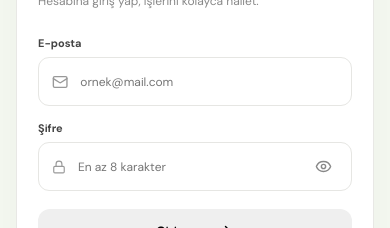
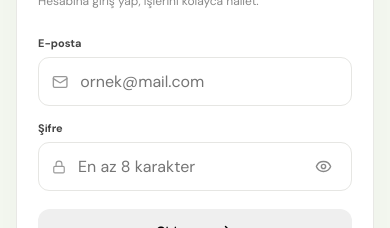
Before and after one commit to arminemaritasyon-sys/Doora, a Next.js app: page /giris in a window 390 px wide. Shown: the part 325-553 px from the top of the page. Built offline with nearby package versions, Linux system fonts and the light colour scheme.

Commit message:
fix: prevent iOS form focus zoom on mobile

```diff
--- a/app/globals.css
+++ b/app/globals.css
@@ -364,3 +364,19 @@ button:disabled{opacity:.55;cursor:not-allowed}
  .task-card,.category-pill,.button,.icon-button{transition:transform .18s ease,box-shadow .18s ease,border-color .18s ease,background .18s ease}
  .category-pill:active{transform:scale(.97)}
 }
+
+
+/* iOS Safari: prevent automatic page zoom when focusing form controls */
+html{-webkit-text-size-adjust:100%;text-size-adjust:100%}
+@media(max-width:650px){
+  input,textarea,select,
+  .task-form input,.task-form textarea,.task-form select,
+  .auth-input input,.search-field input,
+  .district-field select,.sort-control select{
+    font-size:16px !important;
+  }
+  input,textarea,select{
+    -webkit-appearance:none;
+    appearance:none;
+  }
+}
```
